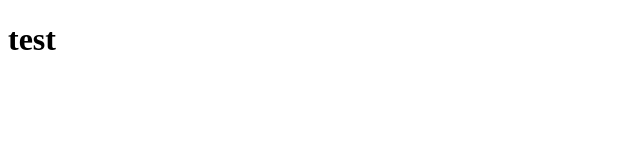
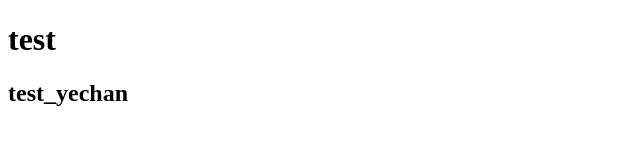
Before and after one commit to ErrorMonkey/git-practice, a plain HTML site: page index.html in a window 1280 px wide. Shown: the whole page, without its empty margins (0-640 px from the left). Drawn offline with Linux system fonts and the light colour scheme.

Commit message:
test_yechan

```diff
--- a/index.html
+++ b/index.html
@@ -7,5 +7,6 @@
 </head>
 <body>
   <h1>test</h1>
+  <h2>test_yechan</h2>
 </body>
 </html>
```
